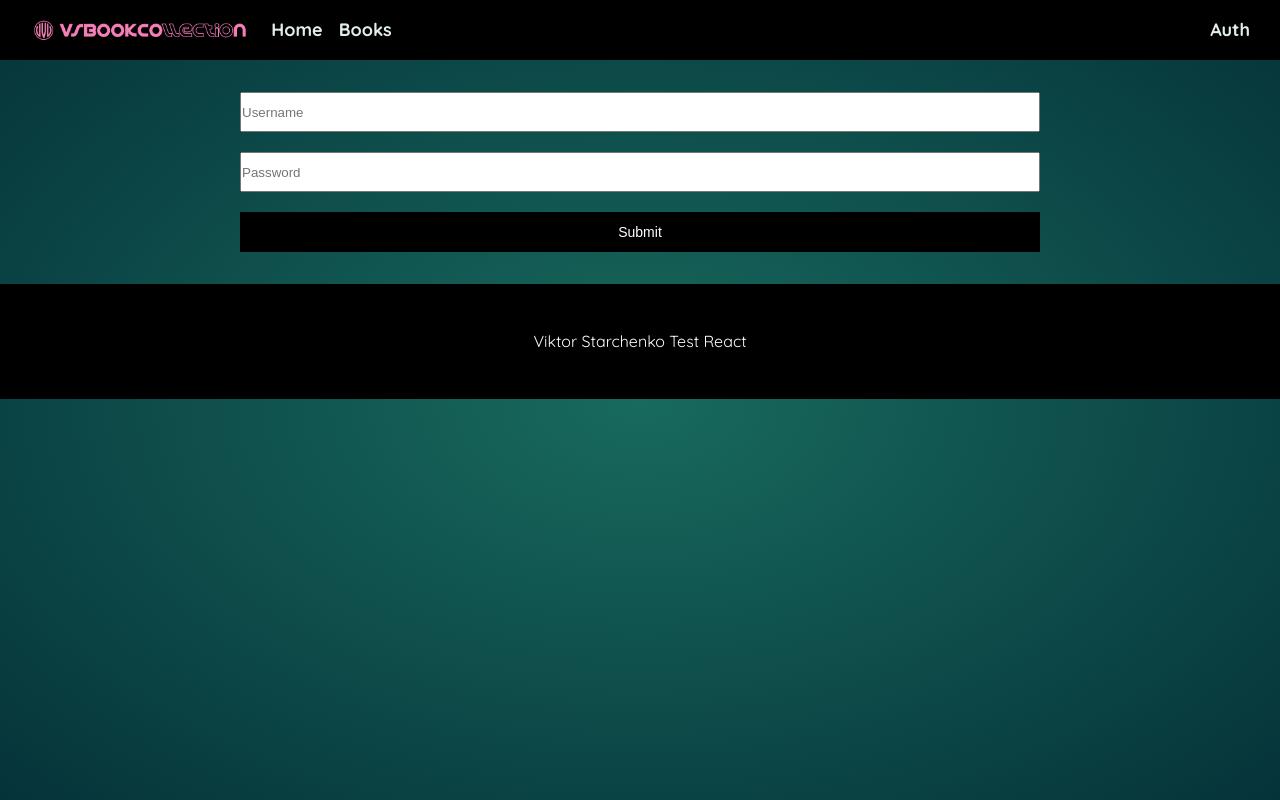
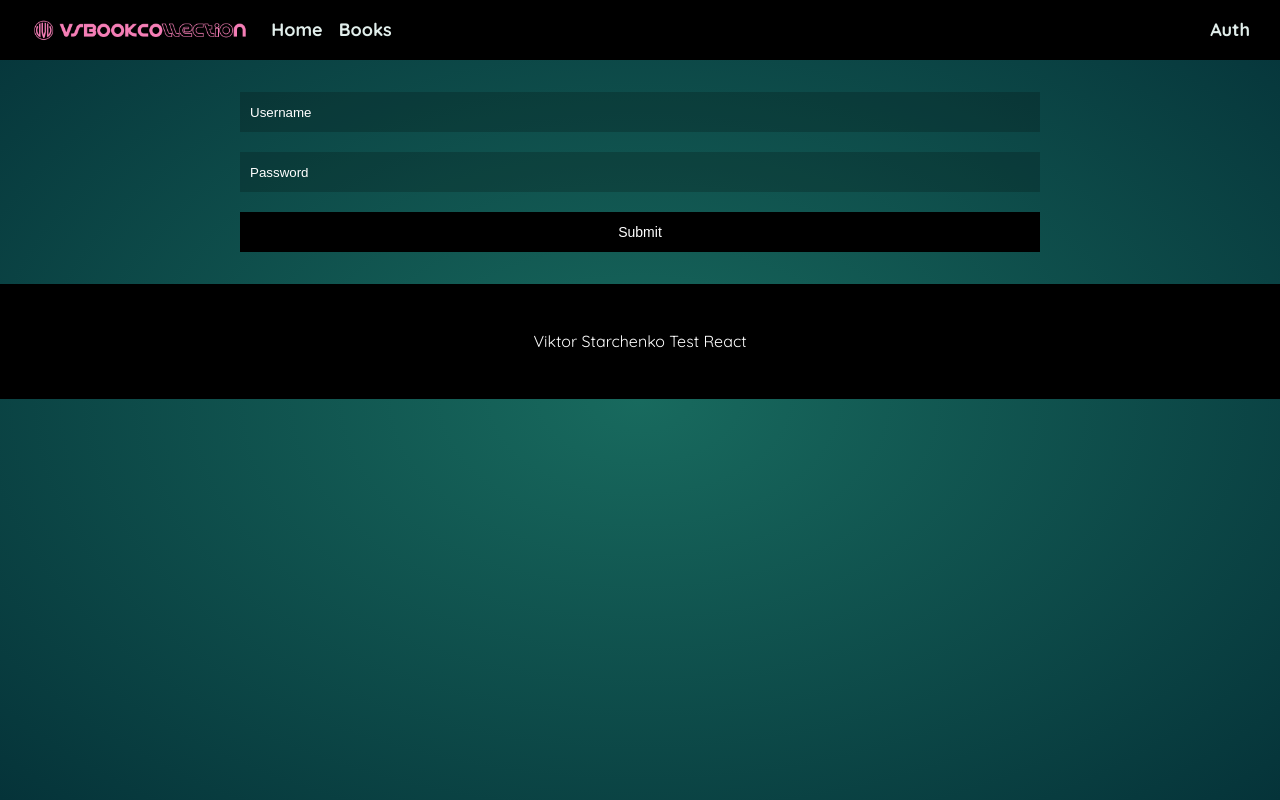
Before and after one commit to ViktorStarchenko/vsbook-react-tanstack, a React (Vite) app: page /auth in a window 1280 px wide. Built offline with nearby package versions, Linux system fonts and the light colour scheme; a web font is replaced by a local one.

Commit message:
style edits

```diff
--- a/src/components/BookForm.module.css
+++ b/src/components/BookForm.module.css
@@ -14,10 +14,3 @@
     width: 100%;
     height: 40px;
 }
-textarea {
-    min-height: 80px;
-}
-select {
-    min-width: 250px;
-    height: 40px;
-}
--- a/src/index.css
+++ b/src/index.css
@@ -23,6 +23,28 @@ a {
 a:hover {
     color: #f57eb6;
 }
+
+input,
+textarea,
+select {
+    background: rgba(0, 0, 0, .2);
+    color: #fff;
+    padding: 10px;
+    border: none;
+    outline: unset;
+}
+input::placeholder,
+textarea::placeholder {
+    color: #fff;
+}
+textarea {
+    min-height: 120px;
+}
+select {
+    min-width: 250px;
+    height: 40px;
+}
+
 .h1 {
     font-size: 2.5rem;
     font-weight: bold;
```
